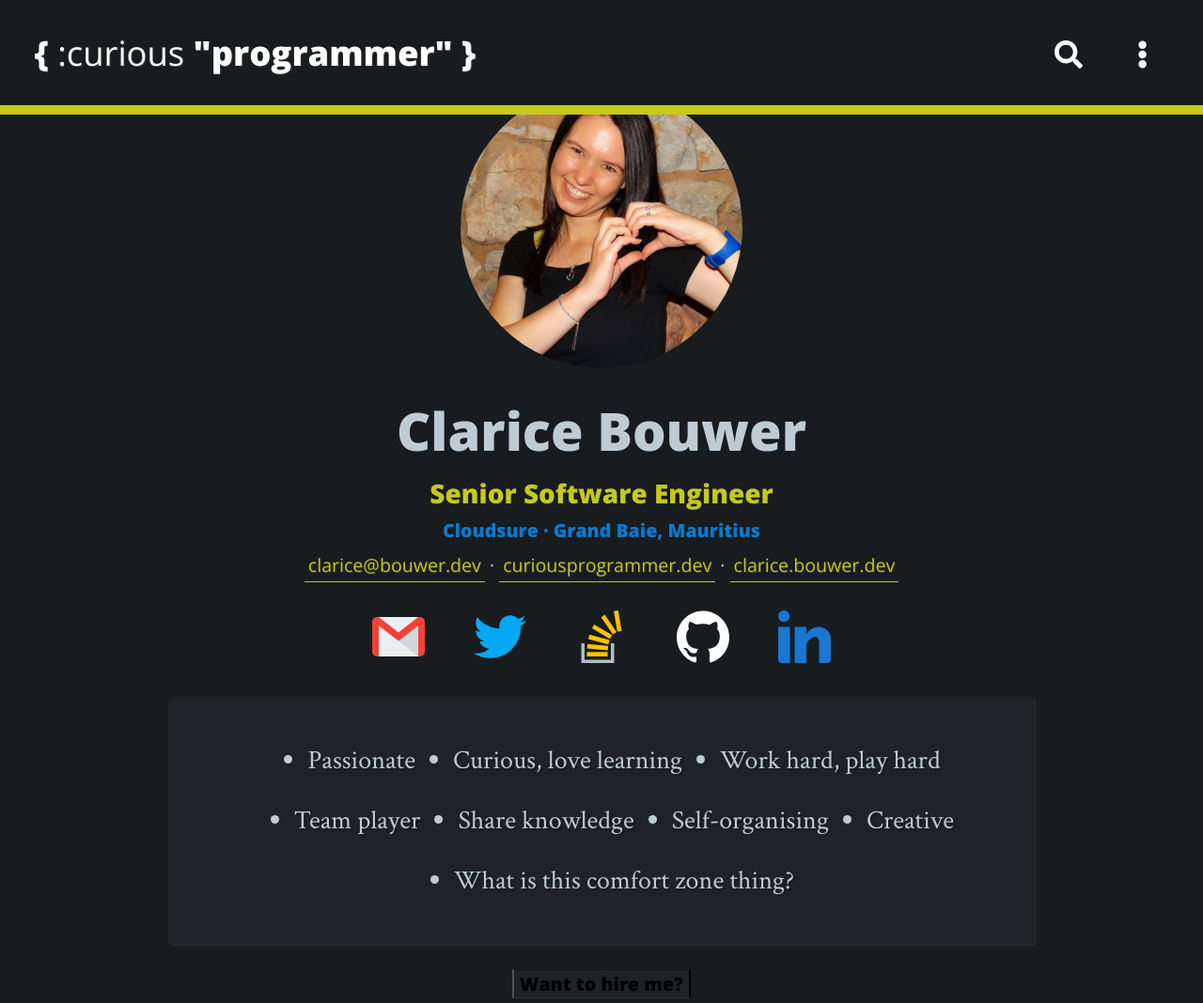
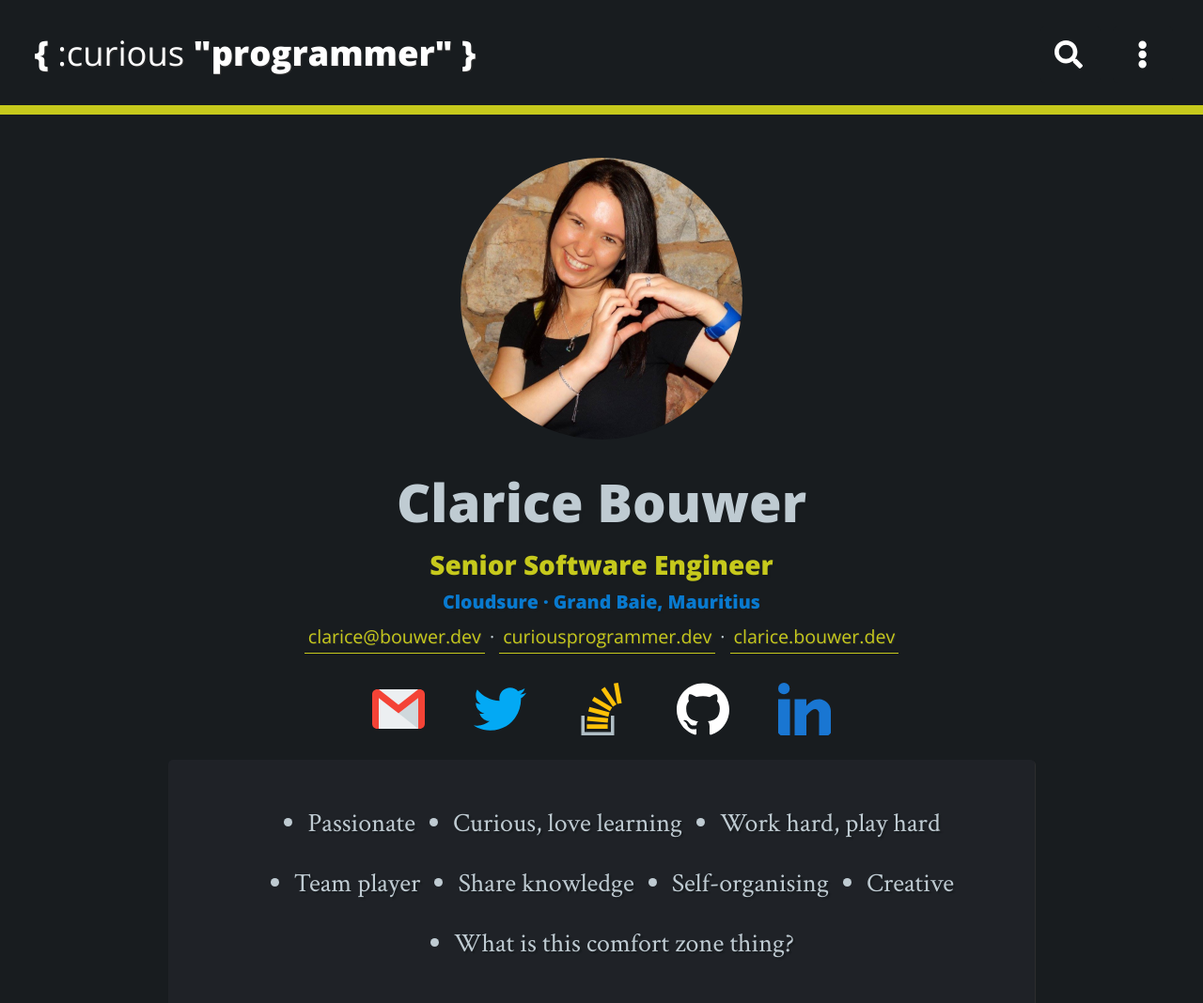
Before and after one commit to cbillowes/curious-programmer-nitrogen, a Gatsby site: page /about in a window 1280 px wide. Shown: the top 1068 px of the page at 94% size. Built offline with nearby package versions, Linux system fonts and the light colour scheme; Gatsby itself is replaced by a stand-in of ours.

Commit message:
Add space for components without headings

```diff
--- a/src/components/spacer.js
+++ b/src/components/spacer.js
@@ -1,9 +1,9 @@
 import React from 'react'
 import './styles/spacer.scss'
 
-const Spacer = () => {
+const NoHeadingSpacer = () => {
   return (
-    <div className="spacer"></div>
+    <div className="spacer no-heading"></div>
   )
 }
 
@@ -19,4 +19,4 @@ const LargeSpacer = () => {
   )
 }
 
-export { Spacer, SmallSpacer, LargeSpacer }
+export { NoHeadingSpacer, SmallSpacer, LargeSpacer }
--- a/src/components/styles/spacer.scss
+++ b/src/components/styles/spacer.scss
@@ -1,7 +1,10 @@
 @import './variables.scss';
 
 .spacer {
-  padding-top: 1%;
+
+  &.no-heading {
+    padding-top: 5.5rem;
+  }
 
   &.small {
     @include medium-screen {
--- a/src/pages/about.js
+++ b/src/pages/about.js
@@ -4,7 +4,7 @@ import SEO from '../components/seo'
 import Image from '../components/image'
 import Anchor from '../components/anchor'
 import Panel from '../components/panel'
-import { SmallSpacer } from '../components/spacer'
+import { NoHeadingSpacer, SmallSpacer } from '../components/spacer'
 import { H1, H2, H3, H4 } from '../components/heading'
 import '../components/styles/about.scss'
 
@@ -17,7 +17,7 @@ const AboutPage = () => (
       My name is Clarice Bouwer. I love software.
       I am a learner for life.
     </SEO>
-    <SmallSpacer />
+    <NoHeadingSpacer />
     <section className="about">
       <aside className="picture">
         <Image src="profile.jpg" />
--- a/src/pages/index.js
+++ b/src/pages/index.js
@@ -4,6 +4,7 @@ import Layout from '../components/layout'
 import SEO from '../components/seo'
 import Posts from '../components/posts'
 import ShowMore from '../components/showMore'
+import { NoHeadingSpacer } from '../components/spacer'
 
 const IndexPage = (props) => (
   <Layout
@@ -11,7 +12,7 @@ const IndexPage = (props) => (
     footer={true}
   >
     <SEO title="Blog" />
-    <div className="spacer"></div>
+    <NoHeadingSpacer />
     <Posts
       edges={props.data.allMarkdownRemark.edges}
       showNumbers={true}
```
Also changed, not shown: src/components/__tests__/spacer.test.js (+2 -2 lines), 1 other file.
